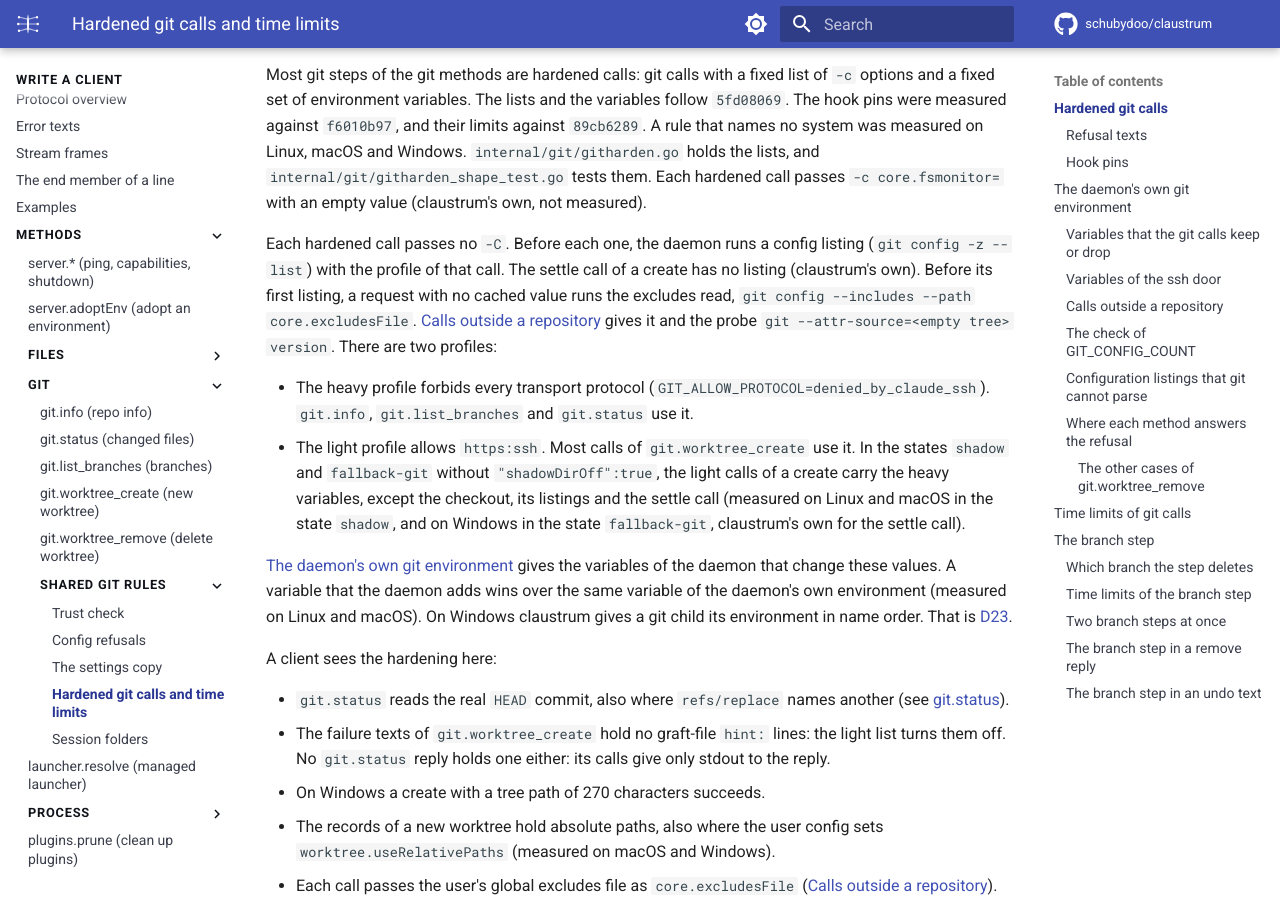
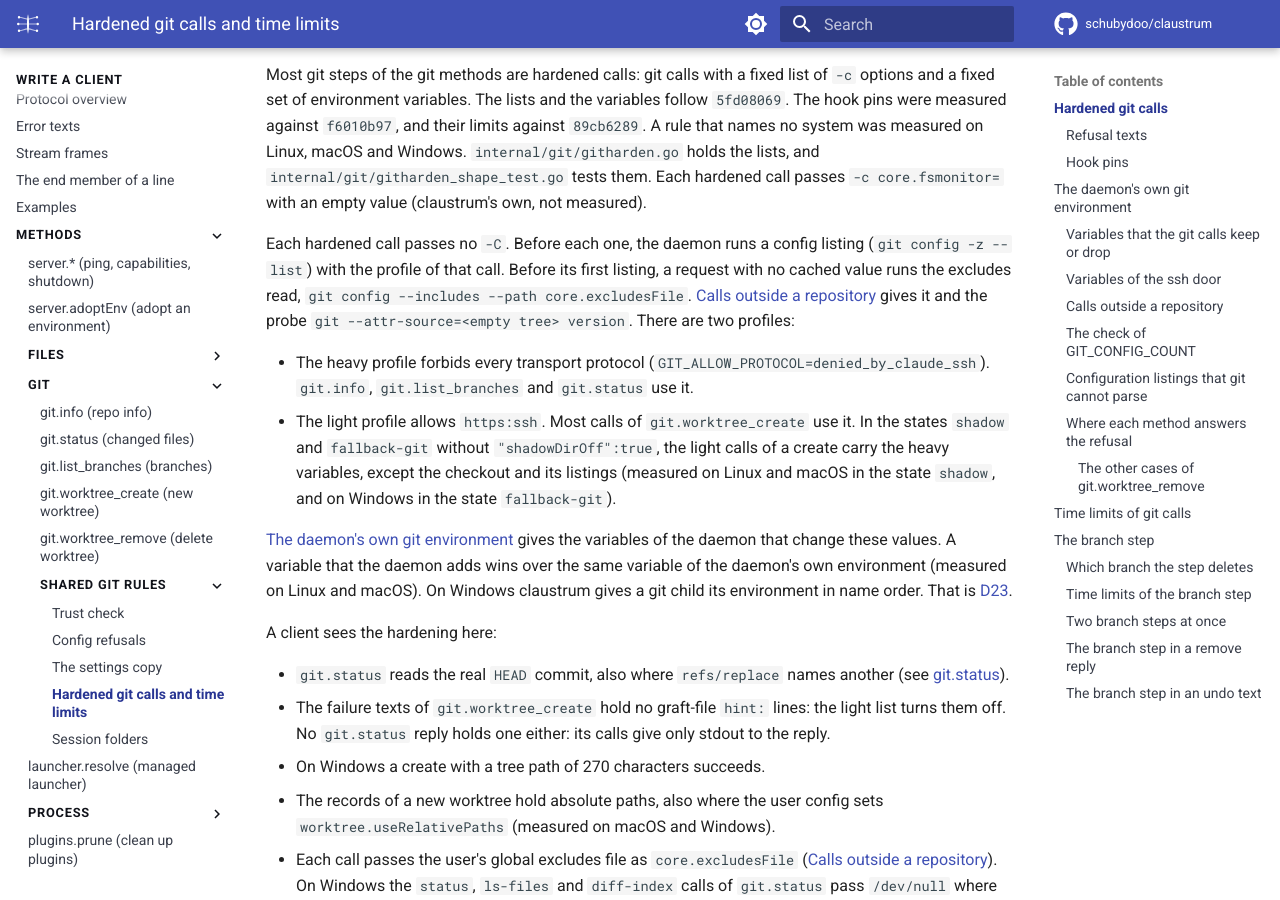
Before and after one commit to schubydoo/claustrum, an MkDocs documentation site: the page built from docs/protocol/git-rules-calls.md, in a window 1280 px wide and 900 px high, scrolled down 308 px. Built offline with MkDocs 1.6.1 and Material for MkDocs 9.7.7, drawn with Linux system fonts in a browser that asks for light colours; comment, search, counter and statistics services are not loaded.

Commit message:
fix(git): run the settle call of a create with the heavy profile
Before the settle `diff-files` call of git.worktree_create a heavy
`--git-dir=<git dir> config -z --list` now runs in the new worktree. The
call then has the heavy profile and the heavy variables with the hook pins
of that listing, and GIT_INDEX_FILE last. b3081b51 and c9125eb8 run it so
on Linux, macOS and Windows. No reply frame changes.

Co-Authored-By: Claude Opus 5.5 <noreply@anthropic.com>

```diff
--- a/docs/protocol/git-rules-calls.md
+++ b/docs/protocol/git-rules-calls.md
@@ -13,8 +13,7 @@ Linux, macOS and Windows. `internal/git/githarden.go` holds the lists, and
 with an empty value (claustrum's own, not measured).
 
 Each hardened call passes no `-C`. Before each one, the daemon runs a config
-listing (`git config -z --list`) with the profile of that call. The settle call
-of a create has no listing (claustrum's own). Before its first
+listing (`git config -z --list`) with the profile of that call. Before its first
 listing, a request with no cached value runs the excludes read, `git config
 --includes --path core.excludesFile`. [Calls outside a repository](#calls-outside-a-repository)
 gives it and the probe `git --attr-source=<empty tree> version`. There are two profiles:
@@ -24,9 +23,9 @@ gives it and the probe `git --attr-source=<empty tree> version`. There are two p
   `git.status` use it.
 - The light profile allows `https:ssh`. Most calls of `git.worktree_create` use it.
   In the states `shadow` and `fallback-git` without `"shadowDirOff":true`, the light
-  calls of a create carry the heavy variables, except the checkout, its listings and
-  the settle call (measured on Linux and macOS in the state `shadow`, and on Windows
-  in the state `fallback-git`, claustrum's own for the settle call).
+  calls of a create carry the heavy variables, except the checkout and its listings
+  (measured on Linux and macOS in the state `shadow`, and on Windows in the state
+  `fallback-git`).
 
 [The daemon's own git environment](#the-daemons-own-git-environment) gives the
 variables of the daemon that change these values. A variable that the daemon adds
```
Also changed, not shown: docs/protocol/git-worktree-create.md (+1 -0 lines), 2 other files.
